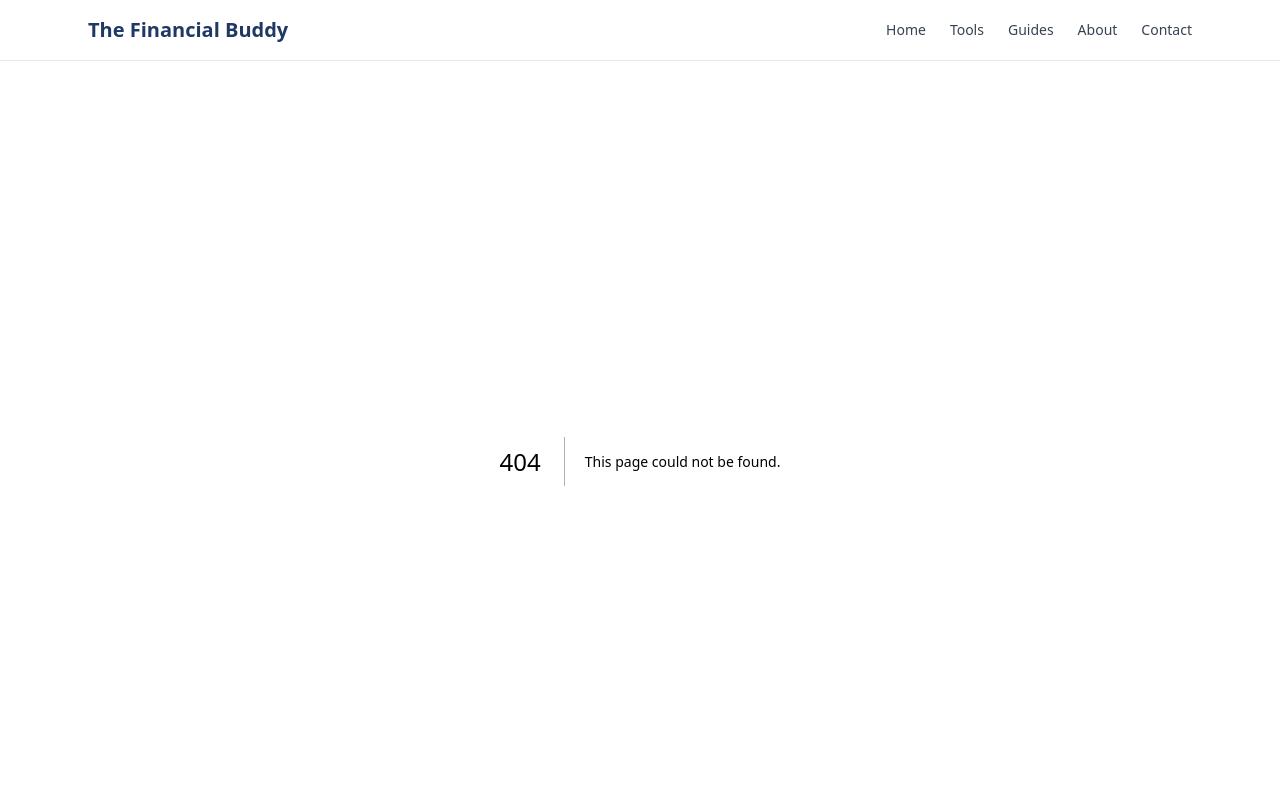
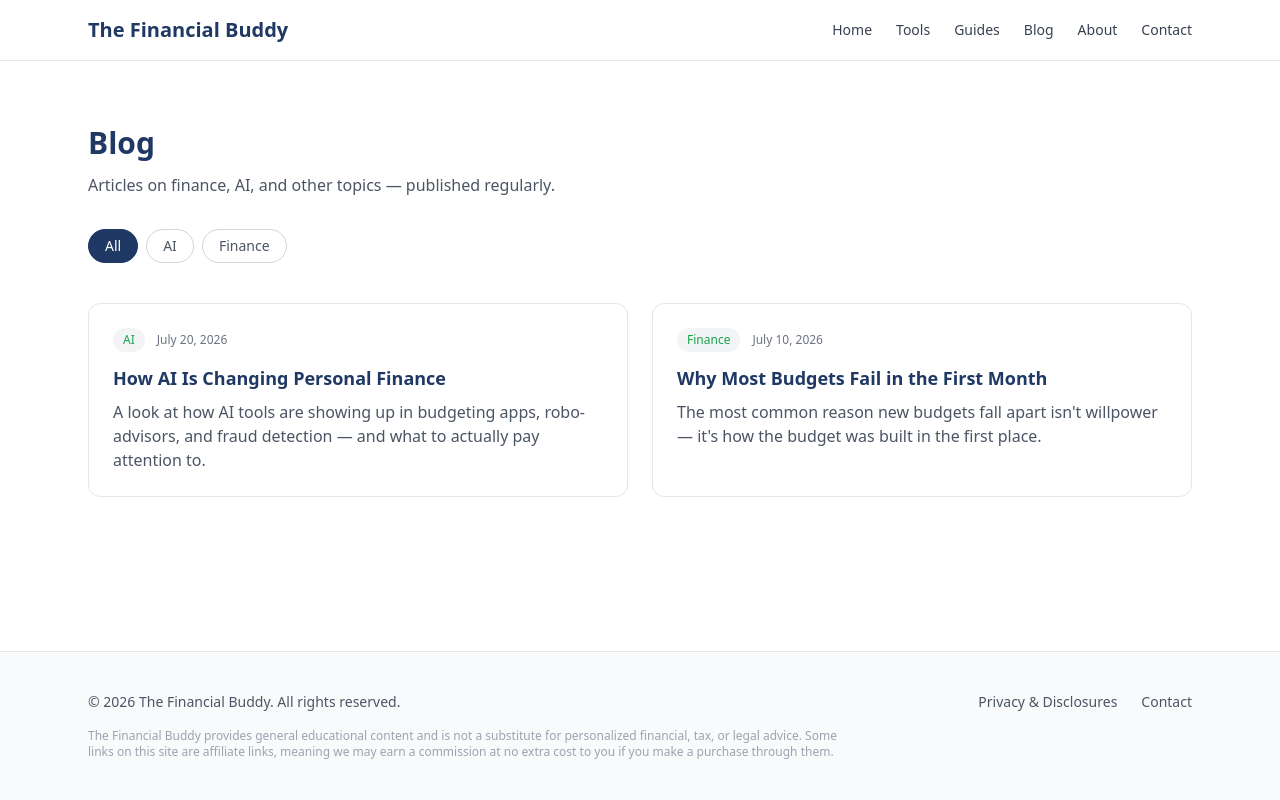
Before and after one commit to devampandey/thefinancialbuddy-website, a Next.js app: page /blog in a window 1280 px wide. Before the commit this address had no page. Shown: the top 800 px of the page. Built offline with nearby package versions, Linux system fonts and the light colour scheme.

Commit message:
Add blog section

```diff
--- /dev/null
+++ b/app/blog/[slug]/page.js
@@ -0,0 +1,48 @@
+import { notFound } from "next/navigation";
+import { getAllPosts, getPostBySlug } from "@/lib/blog";
+
+export function generateStaticParams() {
+  return getAllPosts().map((post) => ({ slug: post.slug }));
+}
+
+export function generateMetadata({ params }) {
+  const post = getPostBySlug(params.slug);
+  if (!post) return {};
+  return {
+    title: post.title,
+    description: post.description,
+  };
+}
+
+function formatDate(dateStr) {
+  if (!dateStr) return "";
+  const d = new Date(dateStr);
+  if (Number.isNaN(d.getTime())) return dateStr;
+  return d.toLocaleDateString("en-US", {
+    year: "numeric",
+    month: "long",
+    day: "numeric",
+  });
+}
+
+export default function BlogPostPage({ params }) {
+  const post = getPostBySlug(params.slug);
+  if (!post) notFound();
+
+  return (
+    <article className="mx-auto max-w-3xl px-6 py-16">
+      <div className="flex items-center gap-3 text-xs font-medium text-gray-500">
+        <span className="rounded-full bg-gray-100 px-2.5 py-1 text-brand">
+          {post.category}
+        </span>
+        <span>{formatDate(post.date)}</span>
+      </div>
+      <h1 className="mt-3 text-3xl font-bold text-navy">{post.title}</h1>
+
+      <div
+        className="prose-financial mt-8 text-gray-700"
+        dangerouslySetInnerHTML={{ __html: post.html }}
+      />
+    </article>
+  );
+}
--- /dev/null
+++ b/app/blog/page.js
@@ -0,0 +1,76 @@
+import Link from "next/link";
+import { getAllPosts, getAllCategories } from "@/lib/blog";
+
+export const metadata = {
+  title: "Blog",
+  description: "Articles on finance, AI, and more from The Financial Buddy.",
+};
+
+function formatDate(dateStr) {
+  if (!dateStr) return "";
+  const d = new Date(dateStr);
+  if (Number.isNaN(d.getTime())) return dateStr;
+  return d.toLocaleDateString("en-US", {
+    year: "numeric",
+    month: "long",
+    day: "numeric",
+  });
+}
+
+export default function BlogIndexPage({ searchParams }) {
+  const posts = getAllPosts();
+  const categories = getAllCategories();
+  const activeCategory = searchParams?.category || "All";
+
+  const filtered =
+    activeCategory === "All"
+      ? posts
+      : posts.filter((p) => p.category === activeCategory);
+
+  return (
+    <div className="mx-auto max-w-6xl px-6 py-16">
+      <h1 className="text-3xl font-bold text-navy">Blog</h1>
+      <p className="mt-3 max-w-2xl text-gray-600">
+        Articles on finance, AI, and other topics — published regularly.
+      </p>
+
+      <div className="mt-8 flex flex-wrap gap-2">
+        {categories.map((cat) => (
+          <Link
+            key={cat}
+            href={cat === "All" ? "/blog" : `/blog?category=${encodeURIComponent(cat)}`}
+            className={`rounded-full border px-4 py-1.5 text-sm font-medium transition-colors ${
+              activeCategory === cat
+                ? "border-navy bg-navy text-white"
+                : "border-gray-300 text-gray-600 hover:border-brand hover:text-brand"
+            }`}
+          >
+            {cat}
+          </Link>
+        ))}
+      </div>
+
+      <div className="mt-10 grid gap-6 sm:grid-cols-2">
+        {filtered.map((post) => (
+          <Link
+            key={post.slug}
+            href={`/blog/${post.slug}`}
+            className="rounded-xl border border-gray-200 p-6 transition-shadow hover:shadow-md"
+          >
+            <div className="flex items-center gap-3 text-xs font-medium text-gray-500">
+              <span className="rounded-full bg-gray-100 px-2.5 py-1 text-brand">
+                {post.category}
+              </span>
+              <span>{formatDate(post.date)}</span>
+            </div>
+            <h2 className="mt-3 text-lg font-semibold text-navy">{post.title}</h2>
+            <p className="mt-2 text-gray-600">{post.description}</p>
+          </Link>
+        ))}
+        {filtered.length === 0 && (
+          <p className="text-gray-500">No posts in this category yet.</p>
+        )}
+      </div>
+    </div>
+  );
+}
--- a/app/globals.css
+++ b/app/globals.css
@@ -23,3 +23,40 @@ body {
   margin-top: 2rem;
   margin-bottom: 0.75rem;
 }
+
+.prose-financial h3 {
+  font-size: 1.2rem;
+  font-weight: 700;
+  color: #1f3864;
+  margin-top: 1.5rem;
+  margin-bottom: 0.5rem;
+}
+
+.prose-financial ul,
+.prose-financial ol {
+  margin-bottom: 1rem;
+  padding-left: 1.5rem;
+}
+
+.prose-financial ul {
+  list-style-type: disc;
+}
+
+.prose-financial ol {
+  list-style-type: decimal;
+}
+
+.prose-financial li {
+  margin-bottom: 0.4rem;
+  line-height: 1.7;
+}
+
+.prose-financial a {
+  color: #16a34a;
+  text-decoration: underline;
+}
+
+.prose-financial strong {
+  font-weight: 700;
+  color: #1a1a1a;
+}
--- a/components/Header.js
+++ b/components/Header.js
@@ -4,6 +4,7 @@ const links = [
   { href: "/", label: "Home" },
   { href: "/tools", label: "Tools" },
   { href: "/guides", label: "Guides" },
+  { href: "/blog", label: "Blog" },
   { href: "/about", label: "About" },
   { href: "/contact", label: "Contact" },
 ];
--- /dev/null
+++ b/content/blog/how-ai-is-changing-personal-finance.md
@@ -0,0 +1,26 @@
+---
+title: "How AI Is Changing Personal Finance"
+date: "2026-07-20"
+category: "AI"
+description: "A look at how AI tools are showing up in budgeting apps, robo-advisors, and fraud detection — and what to actually pay attention to."
+---
+
+## AI shows up in more of your financial life than you'd think
+
+From the auto-categorization in your banking app to the fraud alerts that text you the moment something looks off, AI has quietly become part of everyday personal finance. Most of it happens in the background, but a few areas are worth understanding directly.
+
+## Budgeting apps
+
+Modern budgeting tools use machine learning to categorize transactions and flag unusual spending. This is convenient, but it's not infallible — always spot-check categorization, especially in the first month of using a new app.
+
+## Robo-advisors
+
+Automated investing platforms use algorithms to build and rebalance portfolios based on your risk tolerance and goals. They're generally low-cost and reasonable for hands-off investors, but they're not a substitute for a financial plan tailored to unusual circumstances (business ownership, complex tax situations, etc.).
+
+## Fraud detection
+
+Banks increasingly use AI to catch unusual transaction patterns in real time. This is one of the clearest wins — it's part of why card fraud alerts now often arrive within seconds instead of showing up on a monthly statement.
+
+## What to watch for
+
+AI tools are good at pattern matching, not judgment. Treat their suggestions — spending categories, "recommended" budgets, robo-advisor allocations — as a starting point to review, not a final answer.
--- /dev/null
+++ b/content/blog/why-most-budgets-fail-in-the-first-month.md
@@ -0,0 +1,24 @@
+---
+title: "Why Most Budgets Fail in the First Month"
+date: "2026-07-10"
+category: "Finance"
+description: "The most common reason new budgets fall apart isn't willpower — it's how the budget was built in the first place."
+---
+
+## It's rarely a willpower problem
+
+When a budget falls apart in the first few weeks, the usual explanation is "I just don't have discipline." In practice, the more common cause is a budget that was unrealistic from the start.
+
+## The most common mistakes
+
+**Setting spending targets too low.** If your "dining out" budget assumes you'll never eat out, one dinner with friends feels like failure instead of a normal, planned expense.
+
+**Forgetting irregular expenses.** Car registration, annual subscriptions, and holiday spending don't show up every month — until they do, and blow up an otherwise fine budget.
+
+**Copying someone else's percentages exactly.** The 50/30/20 rule is a useful starting benchmark, not a mandate. High cost-of-living areas often need a different split.
+
+## A more durable approach
+
+Track real spending for one full month before setting any targets. Build in a buffer category for irregular expenses. Revisit the budget monthly for the first quarter — it should get easier to hit, not harder, as it's tuned to reality.
+
+Use the [budget calculator](/tools/budget-calculator) to compare your real numbers against a 50/30/20 baseline as a starting point, not a strict rule.
--- /dev/null
+++ b/lib/blog.js
@@ -0,0 +1,67 @@
+import fs from "fs";
+import path from "path";
+import { marked } from "marked";
+
+const POSTS_DIR = path.join(process.cwd(), "content", "blog");
+
+function parseFrontmatter(raw) {
+  const match = /^---\n([\s\S]*?)\n---\n?([\s\S]*)$/.exec(raw);
+  if (!match) return { data: {}, content: raw };
+  const [, fm, content] = match;
+  const data = {};
+  fm.split("\n").forEach((line) => {
+    const idx = line.indexOf(":");
+    if (idx === -1) return;
+    const key = line.slice(0, idx).trim();
+    let value = line.slice(idx + 1).trim();
+    value = value.replace(/^"(.*)"$/, "$1");
+    data[key] = value;
+  });
+  return { data, content: content.trim() };
+}
+
+function slugFromFilename(filename) {
+  return filename.replace(/\.md$/, "");
+}
+
+// Returns metadata only (no HTML rendering) for every post, sorted newest first.
+export function getAllPosts() {
+  if (!fs.existsSync(POSTS_DIR)) return [];
+  const files = fs.readdirSync(POSTS_DIR).filter((f) => f.endsWith(".md"));
+
+  const posts = files.map((filename) => {
+    const raw = fs.readFileSync(path.join(POSTS_DIR, filename), "utf8");
+    const { data } = parseFrontmatter(raw);
+    return {
+      slug: slugFromFilename(filename),
+      title: data.title || slugFromFilename(filename),
+      date: data.date || "",
+      category: data.category || "General",
+      description: data.description || "",
+    };
+  });
+
+  return posts.sort((a, b) => (a.date < b.date ? 1 : -1));
+}
+
+export function getAllCategories() {
+  const posts = getAllPosts();
+  const set = new Set(posts.map((p) => p.category));
+  return ["All", ...Array.from(set)];
+}
+
+// Returns full post including rendered HTML body.
+export function getPostBySlug(slug) {
+  const filePath = path.join(POSTS_DIR, `${slug}.md`);
+  if (!fs.existsSync(filePath)) return null;
+  const raw = fs.readFileSync(filePath, "utf8");
+  const { data, content } = parseFrontmatter(raw);
+  return {
+    slug,
+    title: data.title || slug,
+    date: data.date || "",
+    category: data.category || "General",
+    description: data.description || "",
+    html: marked.parse(content),
+  };
+}
--- a/package.json
+++ b/package.json
@@ -11,7 +11,8 @@
   "dependencies": {
     "next": "^14.2.5",
     "react": "^18.3.1",
-    "react-dom": "^18.3.1"
+    "react-dom": "^18.3.1",
+    "marked": "^18.0.5"
   },
   "devDependencies": {
     "tailwindcss": "^3.4.4",
```
